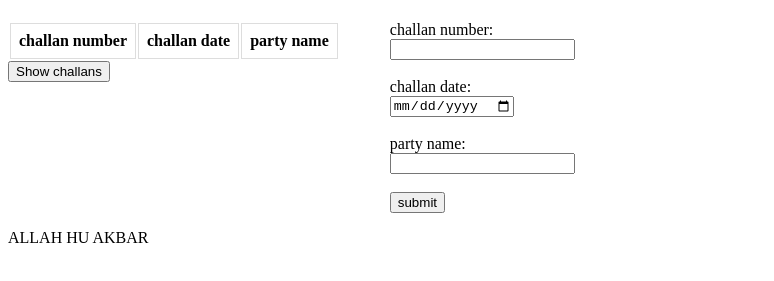
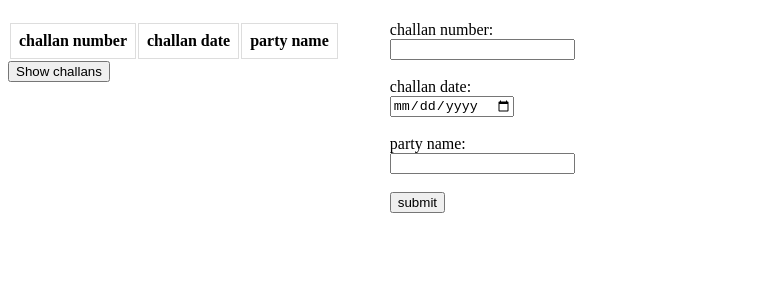
Before and after one commit to freemanthreads/dyeingSystemJobWork, a plain HTML site: page index.html in a window 1280 px wide. Shown: the part 59-340 px from the top of the page, without its empty margins (0-774 px from the left). Drawn offline with Linux system fonts and the light colour scheme.

Commit message:
update in index.html

```diff
--- a/index.html
+++ b/index.html
@@ -44,7 +44,6 @@
             <button type="submit" onclick="displayData()">submit</button>
     </div>
 </div>
-<p>ALLAH HU AKBAR<p>
 </body>
 
 </html>
```
